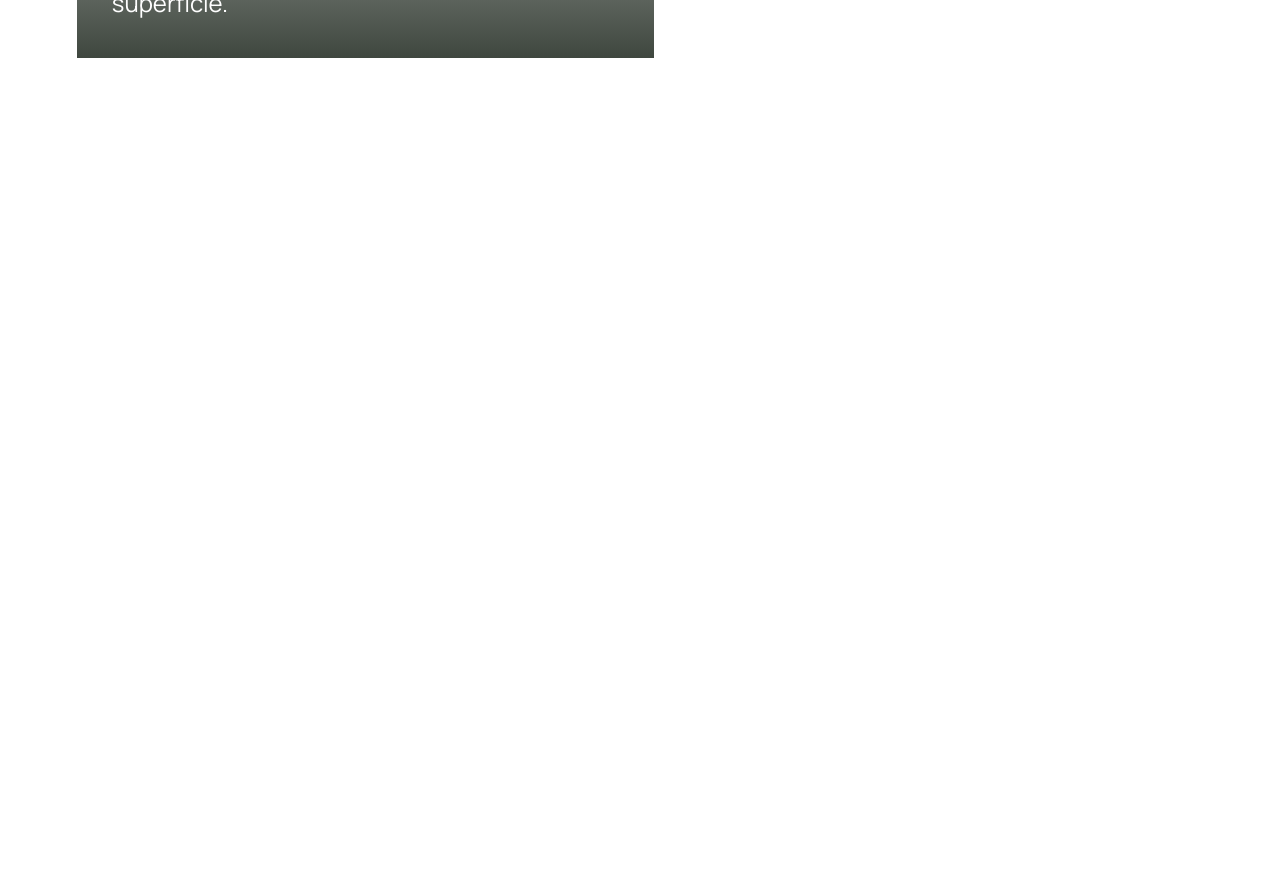
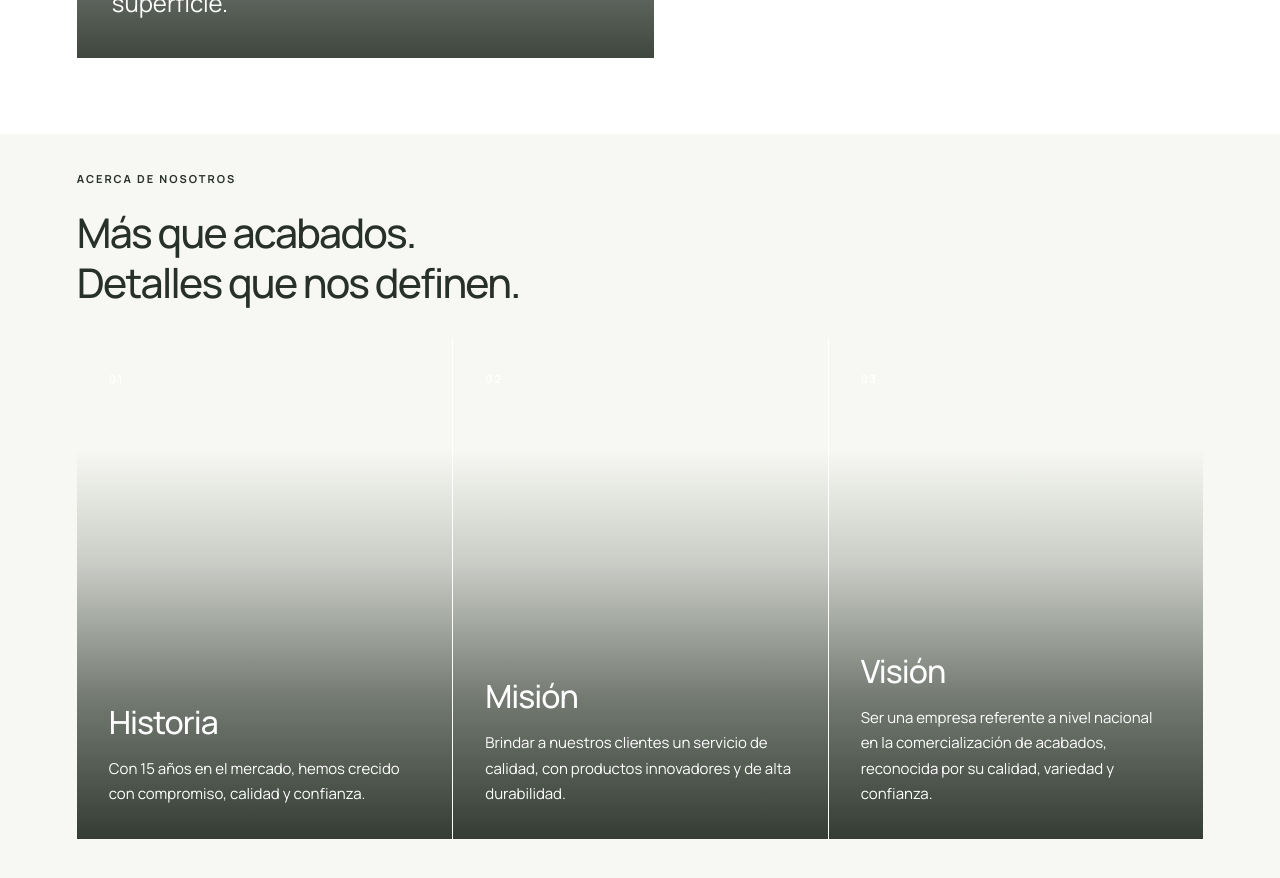
Before and after one commit to Sysneed/uniklas-one-page, a React (Vite) app: page / in a window 1280 px wide. Shown: the part 1540-2418 px from the top of the page. Before the commit the page ends 1674 px from the top, so only its background shows below. Built offline with nearby package versions, Linux system fonts and the light colour scheme.

Commit message:
feat(components): implementa la seccion de nosotros

```diff
--- a/src/App.tsx
+++ b/src/App.tsx
@@ -1,4 +1,5 @@
 import "./App.css";
+import { About } from "./components/about/About";
 
 import { Hero } from "./components/hero/Hero";
 import { Navbar } from "./components/navbar/Navbar";
@@ -13,6 +14,7 @@ function App() {
       <main>
         <Hero />
         <Product />
+        <About />
       </main>
       <footer></footer>
     </>
--- /dev/null
+++ b/src/components/about/About.css
@@ -0,0 +1,202 @@
+.about {
+  display: flex;
+  flex-direction: column;
+
+  width: 100%;
+  min-height: calc(100dvh - 100px);
+
+  padding: 2rem clamp(1.5rem, 6vw, 7rem) 3rem;
+
+  background-color: var(--color-surface);
+
+  scroll-margin-top: 100px;
+}
+
+.about__header {
+  flex-shrink: 0;
+
+  margin-bottom: 2rem;
+}
+
+.about__eyebrow {
+  color: var(--color-ink);
+
+  font-size: 0.6875rem;
+  font-weight: 700;
+  letter-spacing: 0.125rem;
+}
+
+.about__title {
+  margin: 1.25rem 0 0;
+
+  color: var(--color-ink);
+
+  font-family: "Manrope", sans-serif;
+  font-size: clamp(2rem, 3.2vw, 3rem);
+  font-weight: 500;
+  line-height: 1.2;
+  letter-spacing: -0.10625rem;
+}
+
+.about__grid {
+  display: grid;
+  grid-template-columns: repeat(3, minmax(0, 1fr));
+
+  width: 100%;
+  height: clamp(500px, 55vh, 620px);
+}
+
+.about__item {
+  position: relative;
+
+  min-width: 0;
+  height: 100%;
+
+  background-position: center;
+  background-repeat: no-repeat;
+  background-size: cover;
+
+  overflow: hidden;
+}
+
+.about__item::after {
+  position: absolute;
+  inset: 0;
+  z-index: 0;
+
+  content: "";
+
+  background: linear-gradient(
+    to top,
+    rgba(20, 30, 20, 0.86) 0%,
+    rgba(20, 30, 20, 0.58) 28%,
+    rgba(20, 30, 20, 0.2) 55%,
+    transparent 78%
+  );
+
+  pointer-events: none;
+}
+
+.about__item + .about__item {
+  border-left: 1px solid var(--color-background);
+}
+
+.about__content {
+  position: absolute;
+  z-index: 1;
+  inset: 0;
+
+  display: flex;
+  flex-direction: column;
+  justify-content: space-between;
+
+  padding: 2rem;
+
+  color: var(--color-white);
+}
+
+.about__number {
+  font-size: 0.6875rem;
+  font-weight: 600;
+  letter-spacing: 0.125rem;
+}
+
+.about__text {
+  max-width: 360px;
+}
+
+.about__text h3 {
+  margin: 0 0 1rem;
+
+  font-family: "Manrope", sans-serif;
+  font-size: clamp(1.75rem, 2.5vw, 2.5rem);
+  font-weight: 500;
+  line-height: 1.1;
+  letter-spacing: -0.0625rem;
+}
+
+.about__text p {
+  margin: 0;
+
+  font-size: 0.9375rem;
+  line-height: 1.7;
+}
+
+@media (min-width: 1101px) and (min-height: 1050px) {
+  .about {
+    min-height: 950px;
+  }
+
+  .about__grid {
+    height: 620px;
+  }
+}
+
+@media (max-width: 1100px) {
+  .about {
+    min-height: calc(100dvh - 80px);
+
+    scroll-margin-top: 80px;
+  }
+
+  .about__grid {
+    height: clamp(480px, 55vh, 580px);
+  }
+}
+
+@media (max-width: 900px) {
+  .about {
+    min-height: auto;
+  }
+
+  .about__grid {
+    grid-template-columns: 1fr;
+
+    height: auto;
+  }
+
+  .about__item {
+    height: 430px;
+  }
+
+  .about__item + .about__item {
+    border-top: 1px solid var(--color-background);
+    border-left: 0;
+  }
+}
+
+@media (max-width: 760px) {
+  .about {
+    padding: 2.5rem clamp(1.25rem, 6vw, 2.5rem);
+  }
+
+  .about__header {
+    margin-bottom: 1.5rem;
+  }
+
+  .about__item {
+    height: 380px;
+  }
+
+  .about__content {
+    padding: 1.5rem;
+  }
+}
+
+@media (max-width: 480px) {
+  .about {
+    padding: 2rem 1.25rem;
+  }
+
+  .about__title {
+    font-size: 2rem;
+  }
+
+  .about__item {
+    height: 340px;
+  }
+
+  .about__text h3 {
+    font-size: 2rem;
+  }
+}
--- /dev/null
+++ b/src/components/about/About.tsx
@@ -0,0 +1,69 @@
+import "./About.css";
+
+type AboutItem = {
+  number: string;
+  title: string;
+  description: string;
+  image: string;
+};
+
+const aboutItems: AboutItem[] = [
+  {
+    number: "01",
+    title: "Historia",
+    description:
+      "Con 15 años en el mercado, hemos crecido con compromiso, calidad y confianza.",
+    image: "",
+  },
+  {
+    number: "02",
+    title: "Misión",
+    description:
+      "Brindar a nuestros clientes un servicio de calidad, con productos innovadores y de alta durabilidad.",
+    image: "",
+  },
+  {
+    number: "03",
+    title: "Visión",
+    description:
+      "Ser una empresa referente a nivel nacional en la comercialización de acabados, reconocida por su calidad, variedad y confianza.",
+    image: "",
+  },
+];
+
+export function About() {
+  return (
+    <section id="about" className="about">
+      <div className="about__header">
+        <span className="about__eyebrow">ACERCA DE NOSOTROS</span>
+
+        <h2 className="about__title">
+          Más que acabados.
+          <br />
+          Detalles que nos definen.
+        </h2>
+      </div>
+
+      <div className="about__grid">
+        {aboutItems.map(({ number, title, description, image }) => (
+          <article
+            key={title}
+            className="about__item"
+            style={{
+              backgroundImage: `url(${image})`,
+            }}
+          >
+            <div className="about__content">
+              <span className="about__number">{number}</span>
+
+              <div className="about__text">
+                <h3>{title}</h3>
+                <p>{description}</p>
+              </div>
+            </div>
+          </article>
+        ))}
+      </div>
+    </section>
+  );
+}
--- a/src/components/hero/Hero.tsx
+++ b/src/components/hero/Hero.tsx
@@ -33,23 +33,6 @@ export function Hero() {
             Recibir asesoría
           </LinkButton>
         </div>
-
-        <div className="hero__footer">
-          <strong>15 años</strong>
-
-          <span>
-            de experiencia
-            <br />
-            en cada acabado
-          </span>
-
-          <div className="hero__divider" />
-
-          <span>
-            Diseño, calidad
-            <br />y confianza.
-          </span>
-        </div>
       </div>
 
       <div
--- a/src/components/section-product/Product.css
+++ b/src/components/section-product/Product.css
@@ -183,9 +183,23 @@
   margin-top: 2rem;
 }
 
+@media (min-width: 1101px) and (min-height: 1050px) {
+  .products {
+    min-height: 950px;
+    height: 950px;
+  }
+}
+
+@media (max-width: 1100px) {
+  .products__content {
+    padding: 2.5rem;
+  }
+}
+
 @media (max-width: 900px) {
   .products {
     min-height: auto;
+    height: auto;
   }
 
   .products__showcase {
```
